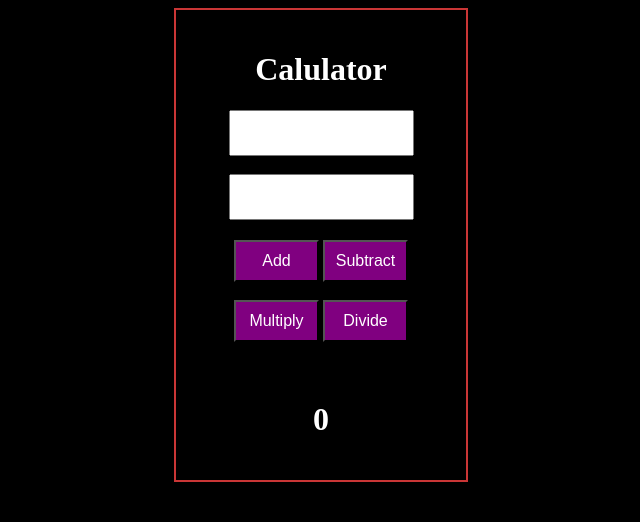
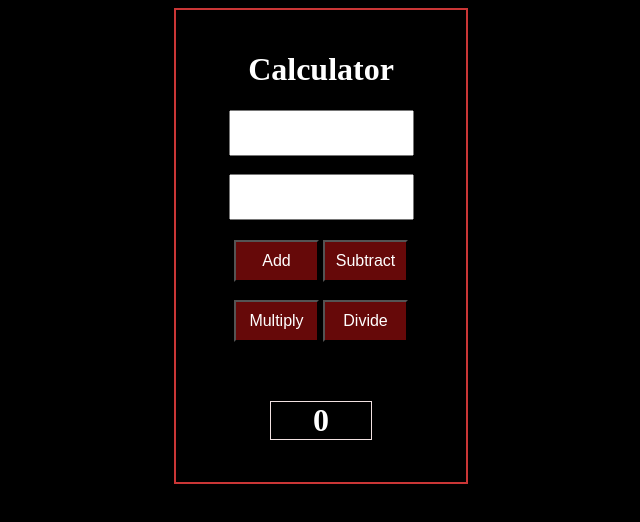
Before and after one commit to MuhammadUmer2223/calculator, a plain HTML site: page index.html in a window 1280 px wide. Shown: the whole page, without its empty margins (319-959 px from the left). Drawn offline with Linux system fonts and the light colour scheme.

Commit message:
corrected spelling

```diff
--- a/index.html
+++ b/index.html
@@ -34,17 +34,21 @@
             width: 85px;
         }
         button{
-            background-color: purple;
+            background-color: rgb(102, 9, 9);
             color: white;
             font-size: 1rem;
             padding: 10px 10px;
+        }
+        #val{
+            border: 1px solid rgb(241, 225, 225);
+            width: 100px;
         }
     </style>
 </head>
 <body>
     <div class="center">
         <div>
-            <h1>Calulator</h1>
+            <h1>Calculator</h1>
             <input type="number" id="num1" class="input-box"> <br> <br>
             <input type="number" id="num2" class="input-box">
             <br>
@@ -58,7 +62,7 @@
         </div>
         <br>
         <!-- <input type="number"  class="input-box" id="val"> -->
-         <h1 id="val">0</h1>
+         <h1 id="val" >0</h1>
     </div>
 
     <script src="./app.js"></script>
```
